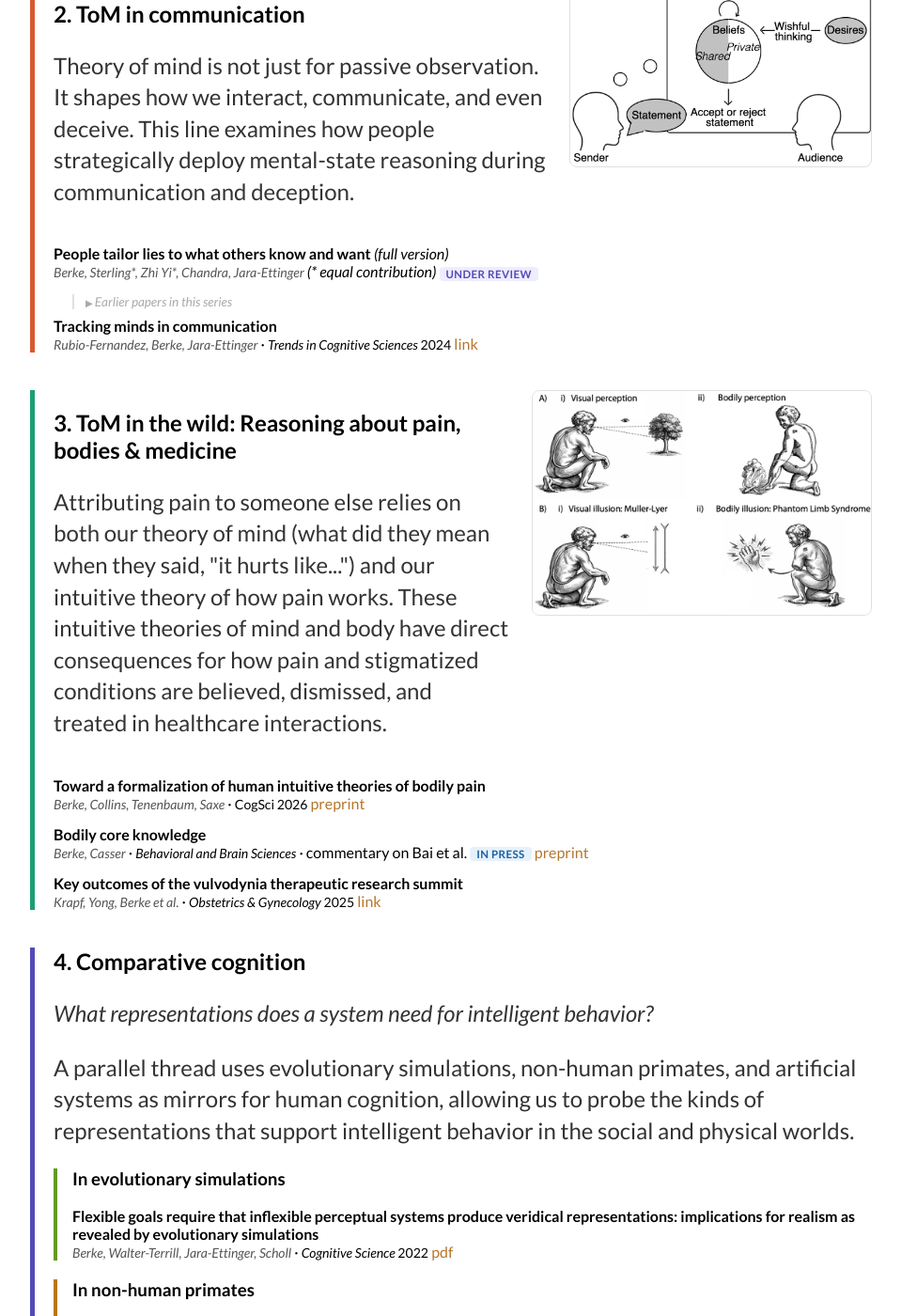
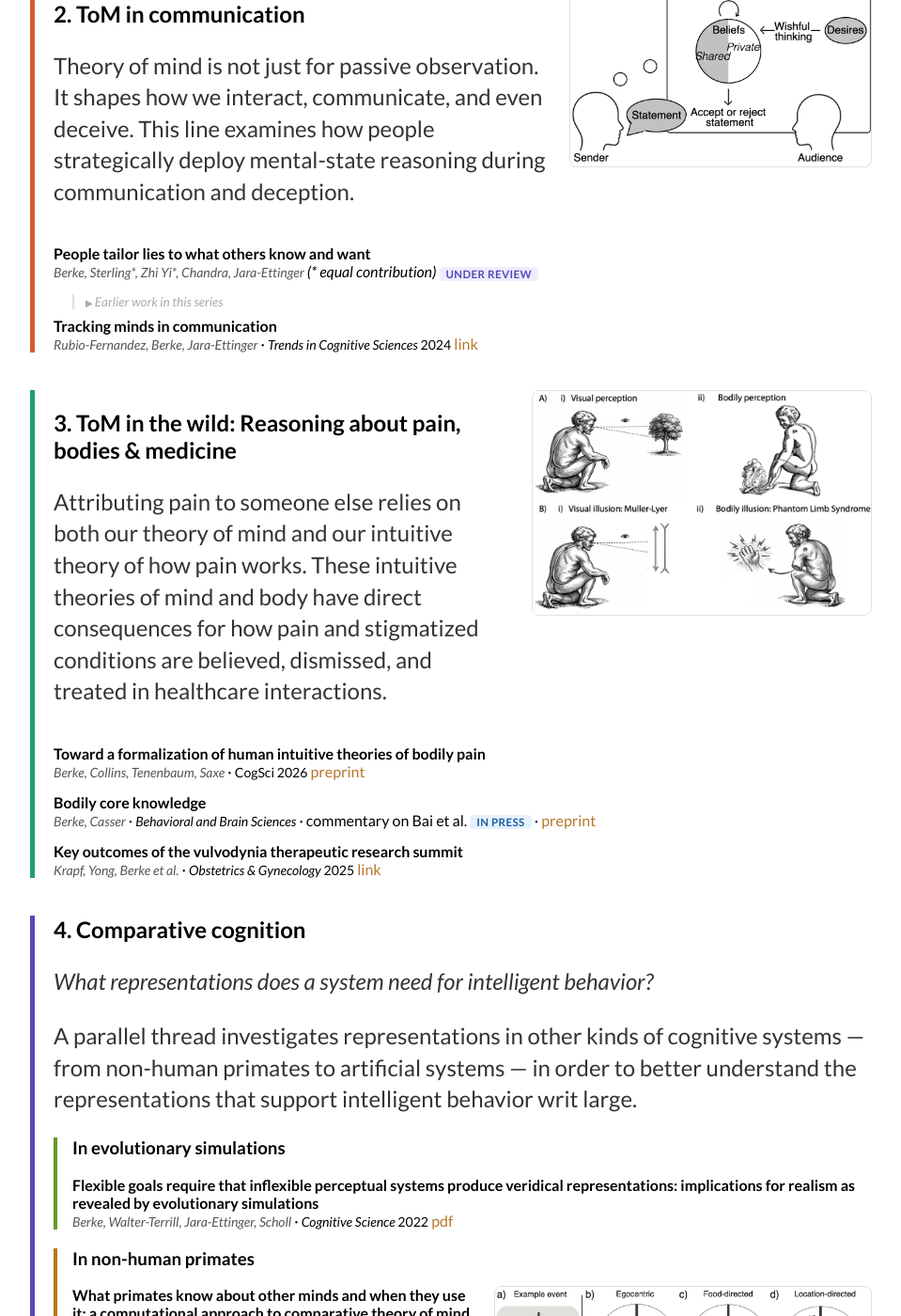
Before and after one commit to marleneberke/marleneberke.github.io, a Jekyll site: the page built from research.html, in a window 1280 px wide and 1400 px high, scrolled down 890 px. Shown: the whole window at 94% size, without its empty margins (160-1119 px from the left). Built offline with Jekyll 4.4.1, drawn with Linux system fonts in a browser that asks for light colours; some of the changed text lies outside the part shown.

Commit message:
Polish research and home pages: separators, label cleanup, bio split
Co-Authored-By: Claude Opus 4.7 (1M context) <noreply@anthropic.com>

```diff
--- a/index.html
+++ b/index.html
@@ -10,7 +10,8 @@ title: Marlene Berke
 	<div class="home-layout">
 		<img src="/Marlene2024.png" alt="Marlene Berke" class="home-photo">
 		<div class="home-bio">
-			<p>Hi! I'm an <a href="https://yangtan.mit.edu/icon/">ICoN</a> postdoctoral fellow at MIT in the <a href="https://saxelab.mit.edu/">Saxe Lab</a> and the <a href="https://cocosci.mit.edu/">Computational Cognitive Science group</a>, jointly supervised by <a href="https://saxelab.mit.edu/">Rebecca Saxe</a> and <a href="https://cocosci.mit.edu/">Josh Tenenbaum</a>. I study how we think about our own and other minds. I'm especially interested in how we make inferences about the unobservable things going on in other people's minds, like what they are thinking about or how much pain they are experiencing. To approach these problems, I use a combination of behavioral experiments and computational modeling. </p>
+			<p>Hi! I'm an <a href="https://yangtan.mit.edu/icon/">ICoN</a> postdoctoral fellow at MIT in the <a href="https://saxelab.mit.edu/">Saxe Lab</a> and the <a href="https://cocosci.mit.edu/">Computational Cognitive Science group</a>, jointly supervised by <a href="https://saxelab.mit.edu/">Rebecca Saxe</a> and <a href="https://cocosci.mit.edu/">Josh Tenenbaum</a>.</p>
+				<p>I study how we think about our own and other minds. I'm especially interested in how we make inferences about the unobservable things going on in other people's minds, like what they are thinking about or how much pain they are experiencing. To approach these problems, I use a combination of behavioral experiments and computational modeling.</p>
 			<p>I did my PhD at Yale University in the <a href="https://compdevlab.yale.edu/">Computational Social Cognition Lab</a> under the supervision of Dr. Julian Jara-Ettinger; before that, I was a <a href="https://as.cornell.edu/education/college-scholar-program/">College Scholar</a> at Cornell University and spent a summer in <a href="https://sites.google.com/view/hakwan-lau-lab">Hakwan Lau's lab</a> at UCLA. </p>
 		</div>
 	</div>
--- a/research.html
+++ b/research.html
@@ -104,12 +104,12 @@ title: Research
 <div class="paper">
   <span class="paper-title">Quantitative reconstruction of other people's cognitive processes as Bayesian inverse reasoning</span><br>
   <span class="paper-authors">Berke, Sterling, Tenenbaum, Jara-Ettinger</span>
-  <span class="status-badge badge-review">under review</span>
+  <span class="status-badge badge-review">under review</span> &middot;
   <a href="https://osf.io/preprints/psyarxiv/gmwav_v1">preprint</a>
 </div>
 
 <details class="earlier-papers">
-  <summary>Earlier papers in this series</summary>
+  <summary>Earlier work in this series</summary>
   <ul>
     <li>
       <strong>No signatures of first-person biases in theory of mind judgments about thinking</strong><br>
@@ -164,16 +164,16 @@ title: Research
 </div>
 
 <div class="paper">
-  <span class="paper-title">People tailor lies to what others know and want</span> <em>(full version)</em><br>
+  <span class="paper-title">People tailor lies to what others know and want</span><br>
   <span class="paper-authors">Berke, Sterling*, Zhi Yi*, Chandra, Jara-Ettinger</span> <em>(* equal contribution)</em>
   <span class="status-badge badge-review">under review</span>
 </div>
 
 <details class="earlier-papers">
-  <summary>Earlier papers in this series</summary>
+  <summary>Earlier work in this series</summary>
   <ul>
     <li>
-      <strong>People use theory of mind to craft lies exploiting audience desires</strong> <em>(proceedings)</em><br>
+      <strong>People use theory of mind to craft lies exploiting audience desires</strong><br>
       <span class="paper-authors">Berke*, Sterling*, Chandra, Jara-Ettinger &middot; CogSci 2025 (* equal contribution)</span>
       <a href="https://files.osf.io/v1/resources/a65f3_v1/providers/osfstorage/681f699d81f56bc071ce9e03?action=download&direct&version=1">link</a>
     </li>
@@ -198,7 +198,7 @@ title: Research
 <div class="line-header">
   <div class="line-text">
     <h2>3. ToM in the wild: Reasoning about pain, bodies &amp; medicine</h2>
-    <p>Attributing pain to someone else relies on both our theory of mind (what did they mean when they said, "it hurts like...") and our intuitive theory of how pain works. These intuitive theories of mind and body have direct consequences for how pain and stigmatized conditions are believed, dismissed, and treated in healthcare interactions.</p>
+    <p>Attributing pain to someone else relies on both our theory of mind and our intuitive theory of how pain works. These intuitive theories of mind and body have direct consequences for how pain and stigmatized conditions are believed, dismissed, and treated in healthcare interactions.</p>
   </div>
   <div class="line-image">
     <!-- IMAGE PLACEHOLDER: research/bodily_core_knowledge_fig1.png -->
@@ -215,7 +215,7 @@ title: Research
 <div class="paper">
   <span class="paper-title">Bodily core knowledge</span><br>
   <span class="paper-authors">Berke, Casser</span> &middot; <span class="paper-venue"><em>Behavioral and Brain Sciences</em></span> &middot; commentary on Bai et al.
-  <span class="status-badge badge-inpress">in press</span>
+  <span class="status-badge badge-inpress">in press</span> &middot;
   <a href="https://philpapers.org/archive/BERBCK-2.pdf">preprint</a>
 </div>
 
@@ -230,7 +230,7 @@ title: Research
 <div class="research-line line-4">
 <h2>4. Comparative cognition</h2>
 <p><em>What representations does a system need for intelligent behavior?</em></p>
-<p>A parallel thread uses evolutionary simulations, non-human primates, and artificial systems as mirrors for human cognition, allowing us to probe the kinds of representations that support intelligent behavior in the social and physical worlds.</p>
+<p>A parallel thread investigates representations in other kinds of cognitive systems &mdash; from non-human primates to artificial systems &mdash; in order to better understand the representations that support intelligent behavior writ large.</p>
 
 <div class="subsection subsec-evol">
 <h3>In evolutionary simulations</h3>
@@ -248,7 +248,7 @@ title: Research
     <div class="paper">
       <span class="paper-title">What primates know about other minds and when they use it: a computational approach to comparative theory of mind</span><br>
       <span class="paper-authors">Berke*, Horschler*, Royka, Santos, Jara-Ettinger</span> <em>(* equal contribution)</em>
-      <span class="status-badge badge-review">under review</span>
+      <span class="status-badge badge-review">under review</span> &middot;
       <a href="https://www.biorxiv.org/content/10.1101/2023.08.02.551487v1.full.pdf">preprint</a>
     </div>
     <div class="paper">
```
